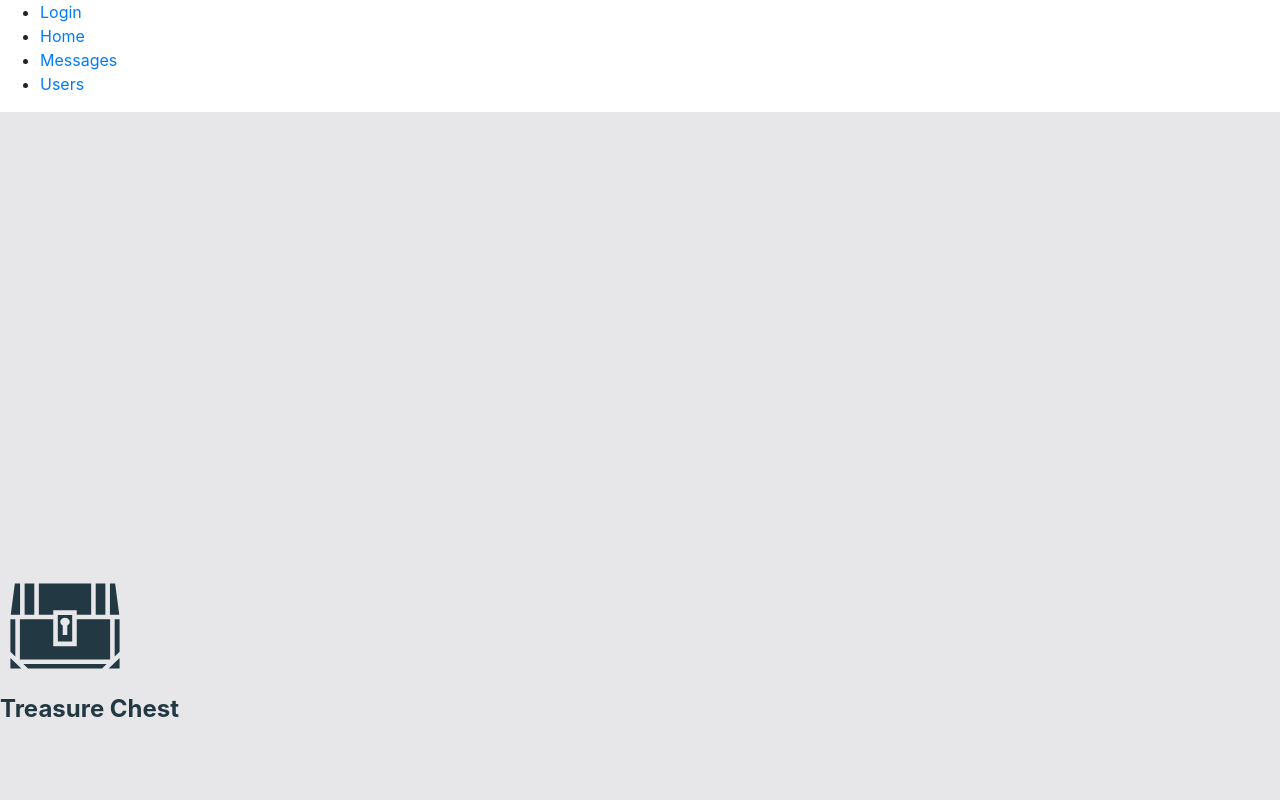
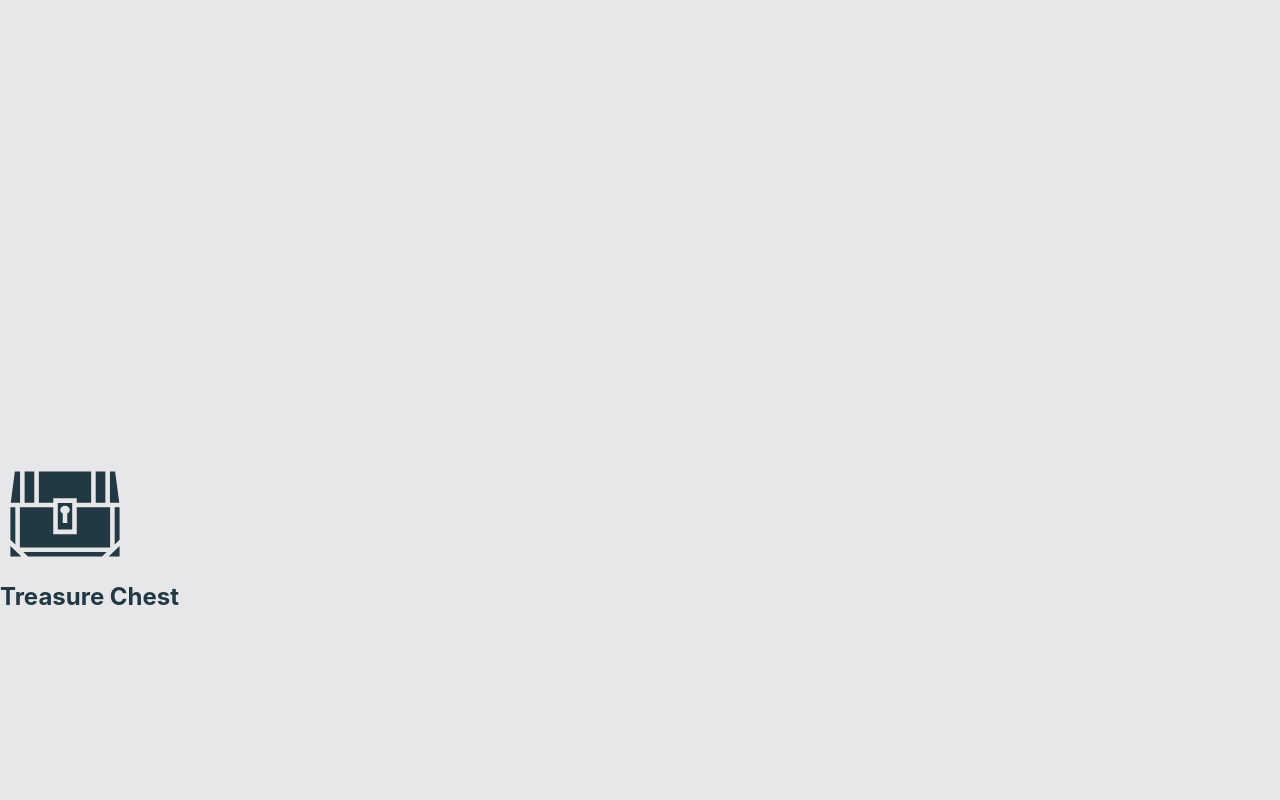
Before and after one commit to Spot-Fusion/Treasure-Chest-V2, a React (Create React App) app: page / in a window 1280 px wide. Shown: the top 800 px of the page. Built offline with nearby package versions, Linux system fonts and the light colour scheme.

Commit message:
added login screen and made button go to home screen

```diff
--- a/src/App.js
+++ b/src/App.js
@@ -4,35 +4,30 @@ import {
   BrowserRouter as Router,
   Switch,
   Route,
-  Link
+  Redirect
 } from "react-router-dom";
 import HomePage from './pages/HomePage'
 import UsersPage from './pages/UsersPage'
 import MessagesPage from './pages/MessagesPage'
 import LoginPage from './pages/LoginPage';
+import DrawerNav from './components/DrawerNav'
 
 function App() {
+  const [menuVisible, setMenuVisible] = React.useState(false)
+  const [redirect, setRedirect] = React.useState(false)
+
+  const setMenu = () => {
+    setMenuVisible(!menuVisible);
+    setRedirect(!redirect);
+  };
+
   return (
     <Router>
       <div>
-        <nav>
-          <ul>
-          <li>
-              <Link to="/">Login</Link>
-            </li>
-            <li>
-              <Link to="/home">Home</Link>
-            </li>
-            <li>
-              <Link to="/messages">Messages</Link>
-            </li>
-            <li>
-              <Link to="/users">Users</Link>
-            </li>
-          </ul>
-        </nav>
+       {menuVisible ? <DrawerNav /> : null}
+       {redirect ? <Redirect to={{pathname: '/home'}} /> : null }
         <Switch>
-        <Route exact path="/" render={() => (<LoginPage />)} />
+          <Route exact path="/" render={() => (<LoginPage setMenu={setMenu}/>)} />
           <Route exact path="/messages" render={() => (<MessagesPage />)} />
           <Route exact path="/users" render={() => (<UsersPage />)} />
           <Route exact path="/home" render={() => (<HomePage />)} />
```
